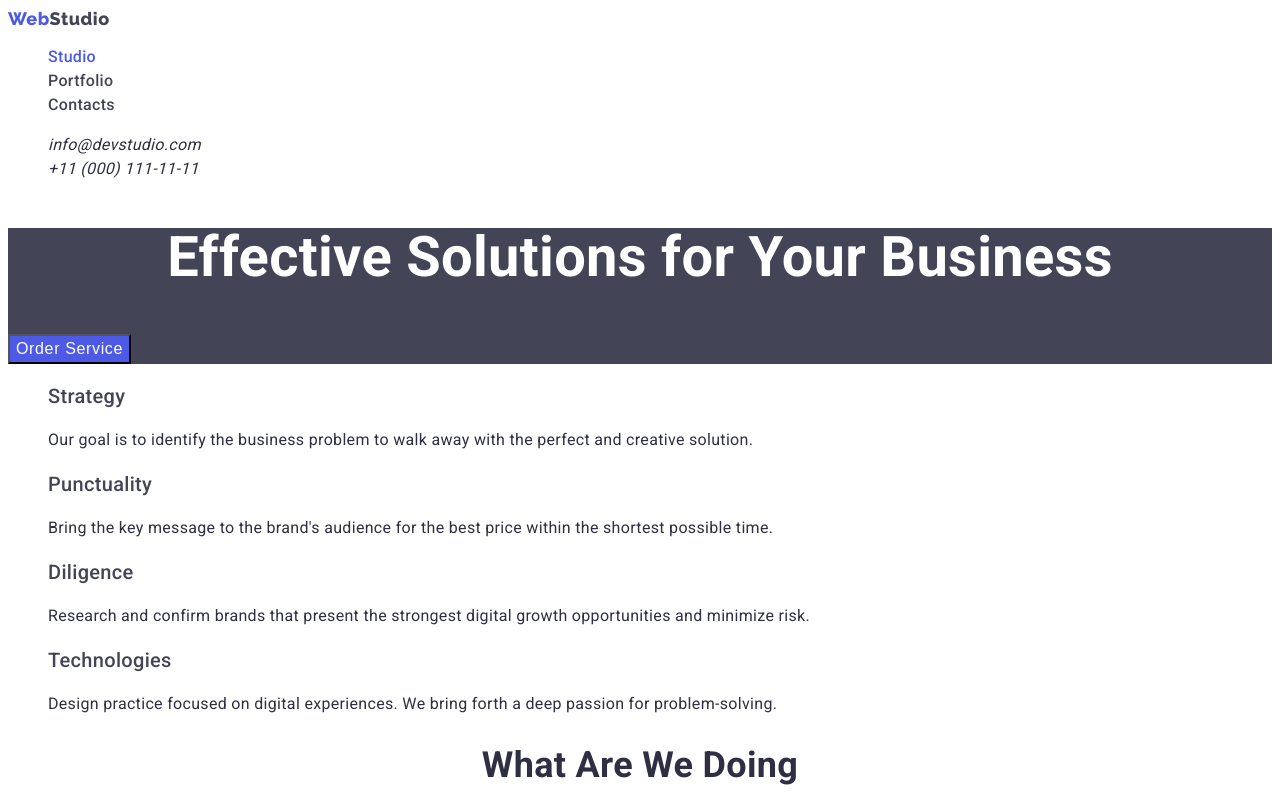
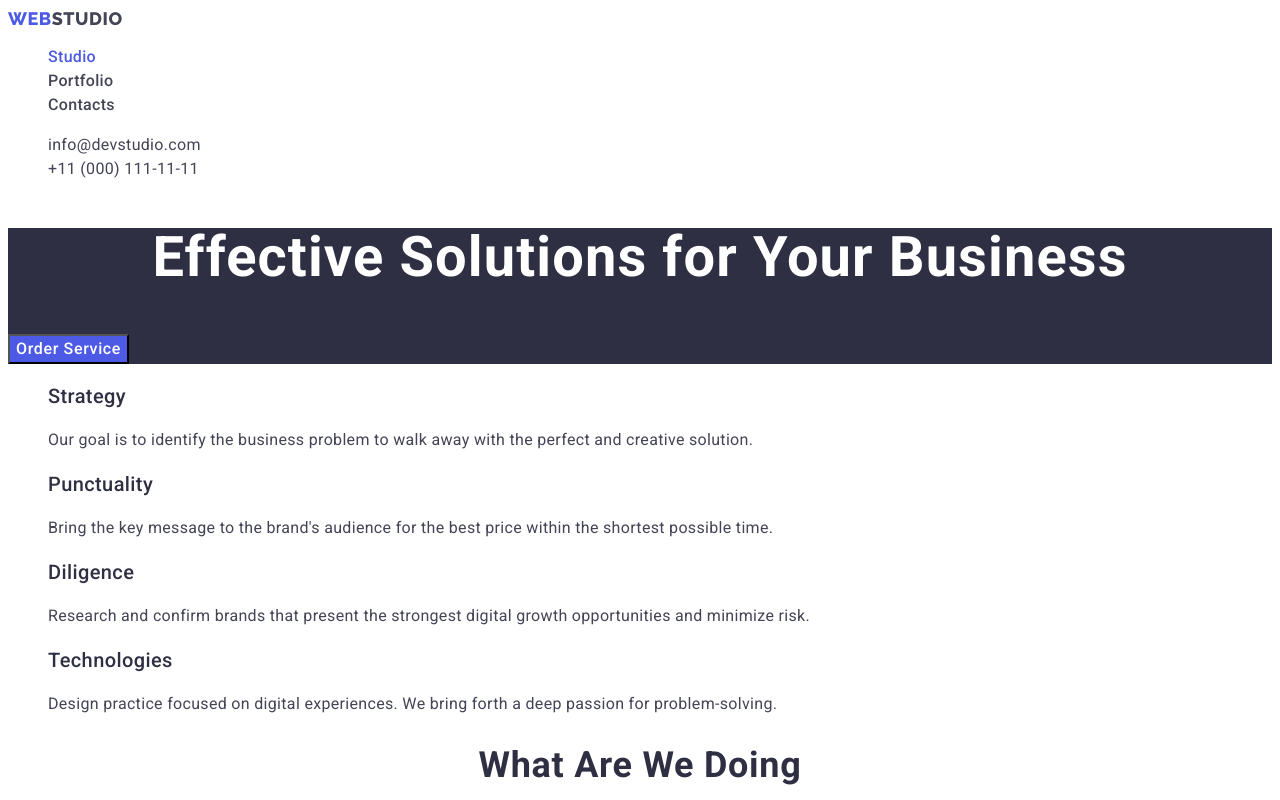
Before and after one commit to 14051978/goit-markup-hw-2, a plain HTML site: page index.html in a window 1280 px wide. Shown: the top 800 px of the page. Drawn offline with Linux system fonts and the light colour scheme.

Commit message:
update scc

```diff
--- a/css/styles.css
+++ b/css/styles.css
@@ -15,13 +15,13 @@
     --text-color: #2E2F42;
     --accent-color :#4D5AE5;
     --primary-white:#FFFFFF;
-
+    --hover-color :#404bbf;
 
 }
 
 body {
     color:var(--primary-text-color);
-    background-color:var(--primary-bgc);
+    background-color:var(--primary-white);
     font-family: Roboto, sans-serif;
     letter-spacing: 0.02em;
 
@@ -31,17 +31,26 @@ body {
 }
 
 .logo{
-  color:var(--primary-text-color);
+  color:var(--accent-color);
   font-family: Raleway, sans-serif;
   font-weight: 800;
   font-size: 18px;
   line-height: 1.17;
   letter-spacing: 0.03em;
+  text-transform: uppercase;
   text-decoration: none;
 }
-.part-logo{
-  color:var(--accent-color);
+.logo .part-logo{
+  color:var(--primary-text-color);
+
 }
+.logo .link{
+    text-decoration: none;
+}
+span{
+    color:var(--text-color) ;
+}
+
 .navi .link {
   color:var(--primary-text-color);
   font-weight: 500;
@@ -52,66 +61,88 @@ body {
 }
 .navi .link:hover,
 .navi .link:focus {
-    color:var(--accent-color);
+    color:var(--hover-color);
 
 }
 .navi .link.current{
     color: var(--accent-color);
 }
-
+address {
+    font-style: normal;
+}
 .contacts{
-    color:var(--text-color) ;
+    color:var(--primary-text-color) ;
     font-size: 16px;
     line-height: 1.5;
     text-decoration: none;
 }
 .contacts:hover{
-    color: var(--accent-color);
+    color: var(--hover-color);
 }
 /* main-section */
-    .main-section{
-        background-color: var(--primary-text-color);
+    .section{
+        background-color: var(--text-color);
     }
-    .main-section-moto{
+    .section-moto{
         color: var(--primary-white);
         font-weight: 700;
         font-size: 56px;
         line-height: 1.07;
         text-align: center;
+        letter-spacing: 0.02em;
     }
-.main-section-button{
+.section-button{
     background-color: var(--accent-color);
     color: var(--primary-white);
+    font-family: Roboto, sans-serif;
     font-weight: 500;
     font-size: 16px;
     line-height: 1.5;
     letter-spacing: 0.04em;
     cursor: pointer;
+
+
+}
+.section-button:hover,
+.section-button:focus{
+    background-color:var(--hover-color)
 }
 /* features section  */
+.features{
+    background-color:var(--primary-white);
+}
 .features-title{
+    color:var(--text-color) ;
     font-weight: 500;
     font-size: 20px;
     line-height: 1.2;
+    letter-spacing: 0.02em;
 }
 .features-descr {
-    color: var(--text-color);
+    color: var(--primary-text-color);
     font-size: 16px;
     line-height: 1.5;
 
 }
 /* doing section  */
+.doing-section {
+    background-color:var(--primary-white);
+}
 .section-title{
-    color:var(--text-color) ;
+    color: var(--text-color);
     font-weight: 700;
     font-size: 36px;
     line-height: 1.11;
     text-align: center;
     text-transform: capitalize;
+    letter-spacing: 0.02em;
 }
+
+
 /* team-section */
 .team-section{
     background-color:#F4F4FD ;
+
 
 }
 .team-name{
@@ -121,13 +152,13 @@ body {
 
 }
 .duty{
-    color:var(--text-color) ;
+    color:var(--primary-text-color);
     font-size: 16px;
     line-height: 1.5;
 
 }
 .footer{
-    background-color:var(--primary-text-color);
+    background-color:var(--text-color);
 
 }
 .footer-text {
@@ -137,13 +168,16 @@ body {
 }
 
 .footer-logo{
-    color: var(--primary-white);
+    color: #F4F4FD ;;
     font-family: Raleway, sans-serif;
     font-weight: 800;
     font-size: 18px;
     line-height: 1.17;
     letter-spacing: 0.03em;
+    text-transform: uppercase;
+    text-decoration: none;
 }
+
 .btn-filtr{
     background-color:#E7E9FC;
     color: var(--accent-color);
--- a/index.html
+++ b/index.html
@@ -5,30 +5,32 @@
     <meta http-equiv="X-UA-Compatible" content="IE=edge" />
     <meta name="viewport" content="width=device-width, initial-scale=1.0" />
     <title>Document</title>
-    <link href="https://fonts.googleapis.com/css2?family=Raleway:wght@800&family=Roboto:wght@400;500;700&display=swap" rel="stylesheet">
+    <link rel="preconnect" href="https://fonts.googleapis.com">
+<link rel="preconnect" href="https://fonts.gstatic.com" crossorigin>
+<link href="https://fonts.googleapis.com/css2?family=Raleway:wght@800&family=Roboto:wght@400;500;700&display=swap" rel="stylesheet">
     <link rel="stylesheet" href="./css/styles.css">
   </head>
   <body>
     <header>
       <nav>
-        <a href="./index.html" class="logo"> <span class="part-logo">Web</span>Studio</a>
+        <a href="./index.html" class="logo link">Web<span class="part-logo">Studio</span></a>
         <ul class="navi list">
           <li><a href="./studio.html" class="link current">Studio</a></li>
           <li><a href="./portfolio.html" class="link">Portfolio</a></li>
           <li><a href="" class="link">Contacts</a></li>
         </ul>
       </nav>
-      <address>
+      <address class="contacts">
         <ul class="contacts list">
-          <li><a href="mailto:info@devstudio.com" class="contacts">info@devstudio.com</a></li>
-          <li><a href="tel:+110001111111" class="contacts">+11 (000) 111-11-11</a></li>
+          <li><a href="mailto:info@devstudio.com" class="contacts link">info@devstudio.com</a></li>
+          <li><a href="tel:+110001111111" class="contacts link">+11 (000) 111-11-11</a></li>
         </ul>
       </address>
     </header>
     <main>
-      <section class="main-section">
-        <h1 class="main-section-moto">Effective Solutions for Your Business</h1>
-        <button type="button" class="main-section-button">Order Service</button>
+      <section class="section">
+        <h1 class="section-moto">Effective Solutions for Your Business</h1>
+        <button type="button" class="section-button">Order Service</button>
       </section>
       <section  class="features">
         <h2 hidden >Features</h2>
@@ -63,9 +65,9 @@
           </li>
         </ul>
       </section>
-      <section class="section">
+      <section class="doing-section">
         <h2 class="section-title">What are we doing</h2>
-        <ul class="section list" >
+        <ul class="list" >
           <li>
             <img src="./images/img1.jpg" alt="Computer" width="360" />
           </li>
@@ -104,7 +106,7 @@
       </section>
     </main>
     <footer  class="footer">
-      <a href="./index.html" class="logo"> <span class="part-logo">Web</span><span class="footer-logo">Studio</span> </a>
+      <a href="./index.html" class="logo link">Web<span class="footer-logo">Studio</span> </a>
       <p class="footer-text">
         Increase the flow of customers and sales for your business with digital
         marketing & growth solutions.
```
Also changed, not shown: portfolio.html (+3 -0 lines).
